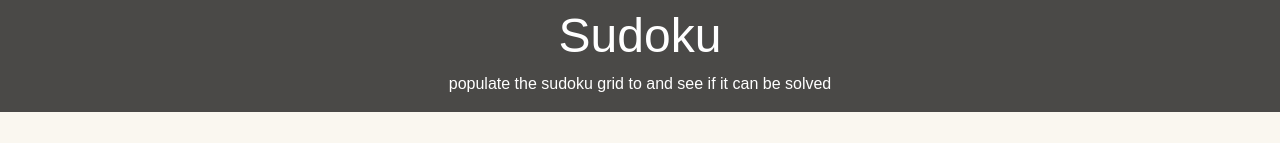
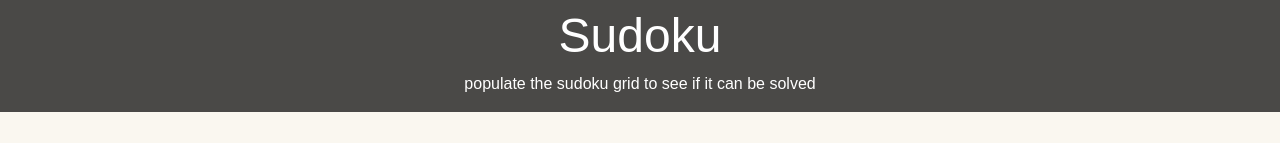
Before and after one commit to jspEclipse/sudoku-solver, a Next.js app in the folder sudoku-solver/: page / in a window 1280 px wide. Shown: the top 143 px of the page. Built offline with nearby package versions, Linux system fonts and the light colour scheme.

Commit message:
grammar error

```diff
--- a/sudoku-solver/app/components/TopHeader.jsx
+++ b/sudoku-solver/app/components/TopHeader.jsx
@@ -5,7 +5,7 @@ const TopHeader = () => {
                 Sudoku
             </div>
             <div className="text-center">
-                populate the sudoku grid to and see if it can be solved
+                populate the sudoku grid to see if it can be solved
             </div>
         </div>
     );
```
